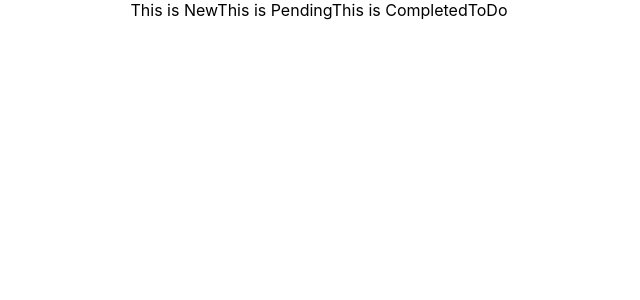
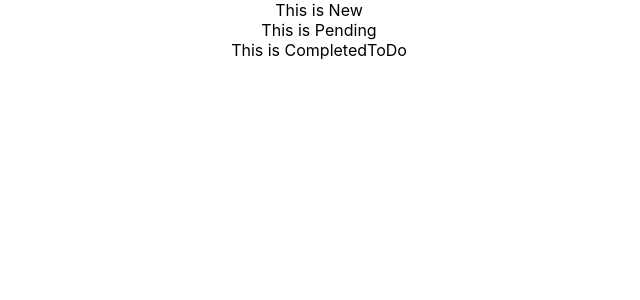
Before and after one commit to abhiram-satha/toDoList, a React (Create React App) app in the folder todolist/: page / in a window 1280 px wide. Shown: the top 300 px of the page, without its empty margins (321-961 px from the left). Built offline with nearby package versions, Linux system fonts and the light colour scheme.

Commit message:
Creating div in components

```diff
--- a/todolist/src/components/CompletedToDo.jsx
+++ b/todolist/src/components/CompletedToDo.jsx
@@ -1,7 +1,7 @@
 export default function CompletedToDo() {
   return(
-    <>
+    <div>
       This is CompletedToDo
-    </>
+    </div>
   )
 }
--- a/todolist/src/components/InProgressToDo.jsx
+++ b/todolist/src/components/InProgressToDo.jsx
@@ -1,7 +1,7 @@
 export default function InProgressToDo() {
   return(
-    <>
+    <div>
       This is Pending
-    </>
+    </div>
   )
 }
--- a/todolist/src/components/NewToDo.jsx
+++ b/todolist/src/components/NewToDo.jsx
@@ -1,7 +1,7 @@
 export default function NewToDo() {
   return(
-    <>
+    <div>
       This is New
-    </>
+    </div>
   )
 }
```
